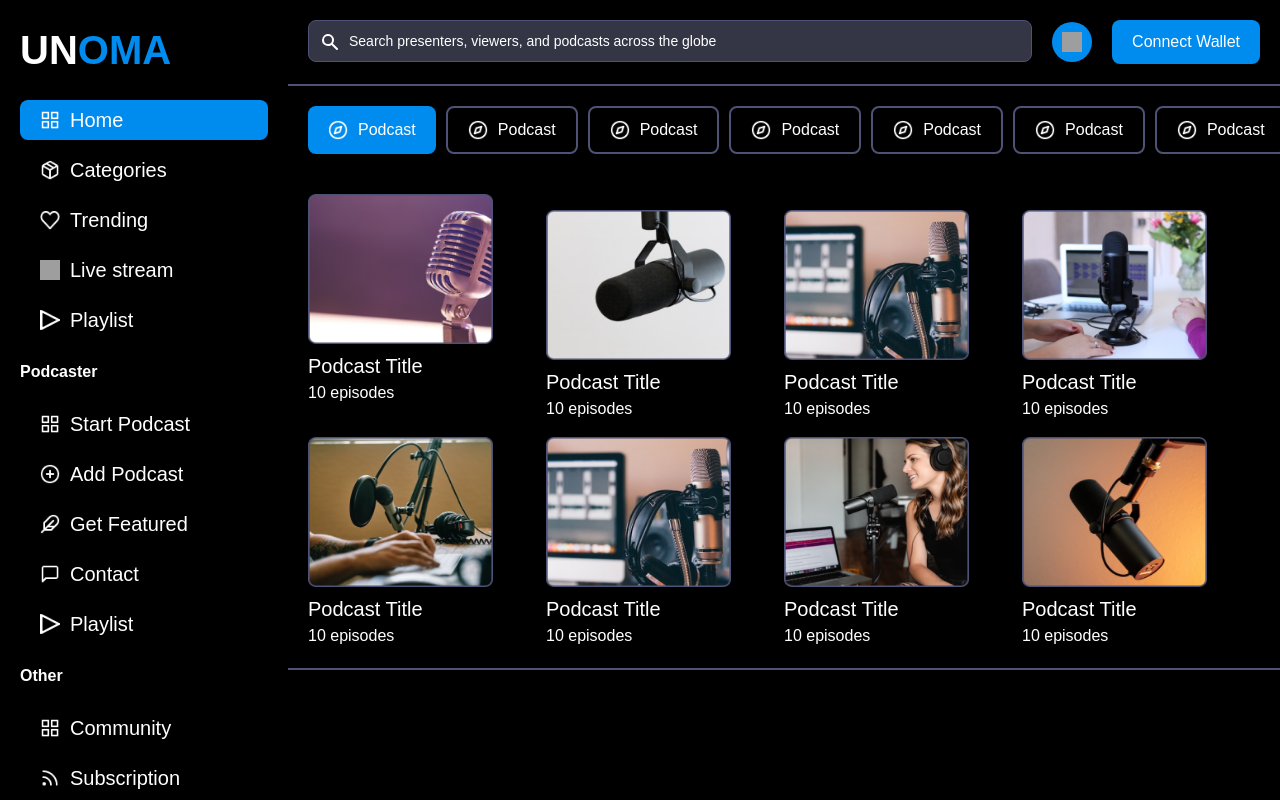
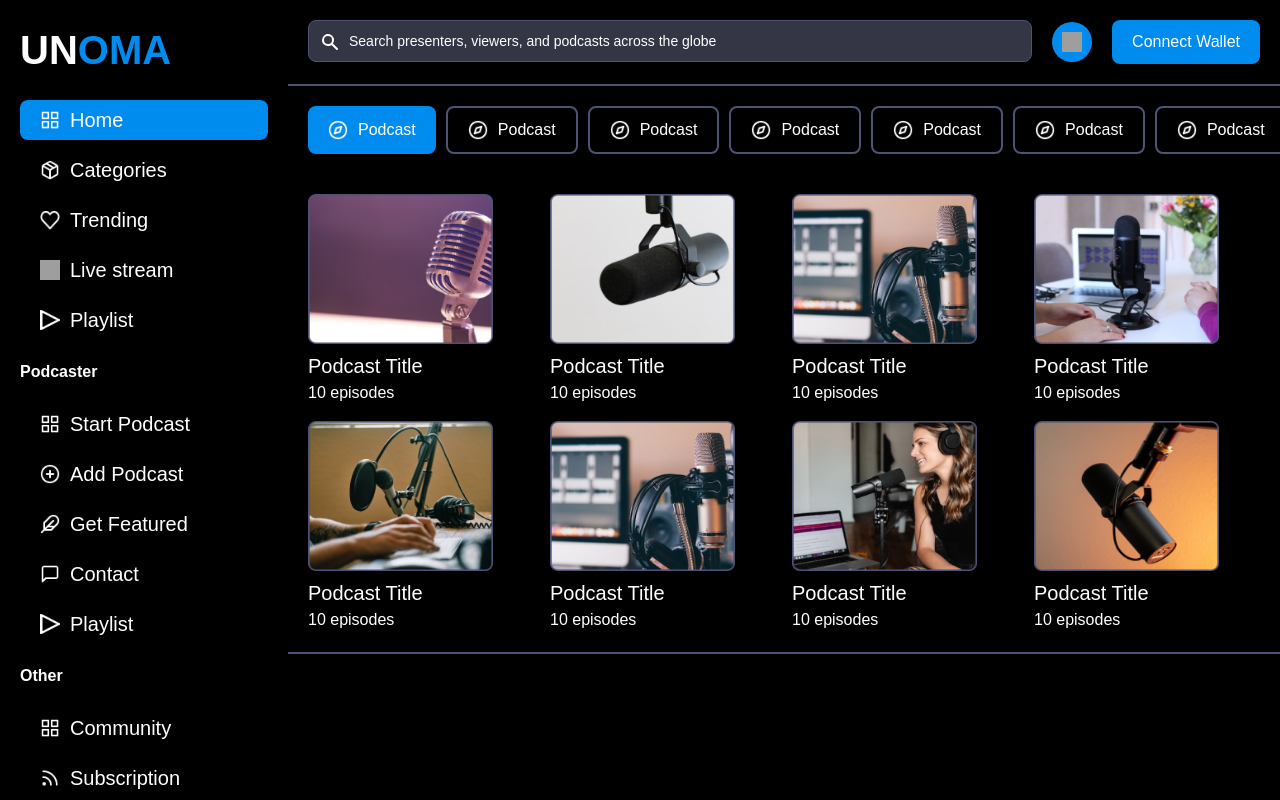
Before and after one commit to okhaimie-dev/unoma, a Next.js app in the folder src/unoma-app/: page / in a window 1280 px wide. Built offline with nearby package versions, Linux system fonts and the light colour scheme; grey boxes are pictures that could not be loaded.

Commit message:
suprememods

```diff
--- a/src/unoma-app/pages/index.tsx
+++ b/src/unoma-app/pages/index.tsx
@@ -18,7 +18,7 @@ const Home: NextPage = () => {
         <div className='flex-1 flex flex-col overflow-x-scroll  overflow-y-scroll scrollbar-none'>
           <TopNav />
           <Nav2 />
-          <div className='px-5 grid grid-cols-4 space-y-4 border-b-2 border-b-purple py-5'>
+          <div className='px-5 grid grid-cols-4 gap-4 border-b-2 border-b-purple py-5'>
             <VericalCard thumbnail="/card1.png" />
             <VericalCard thumbnail="/card2.png" />
             <VericalCard thumbnail="/card3.png" />
```
